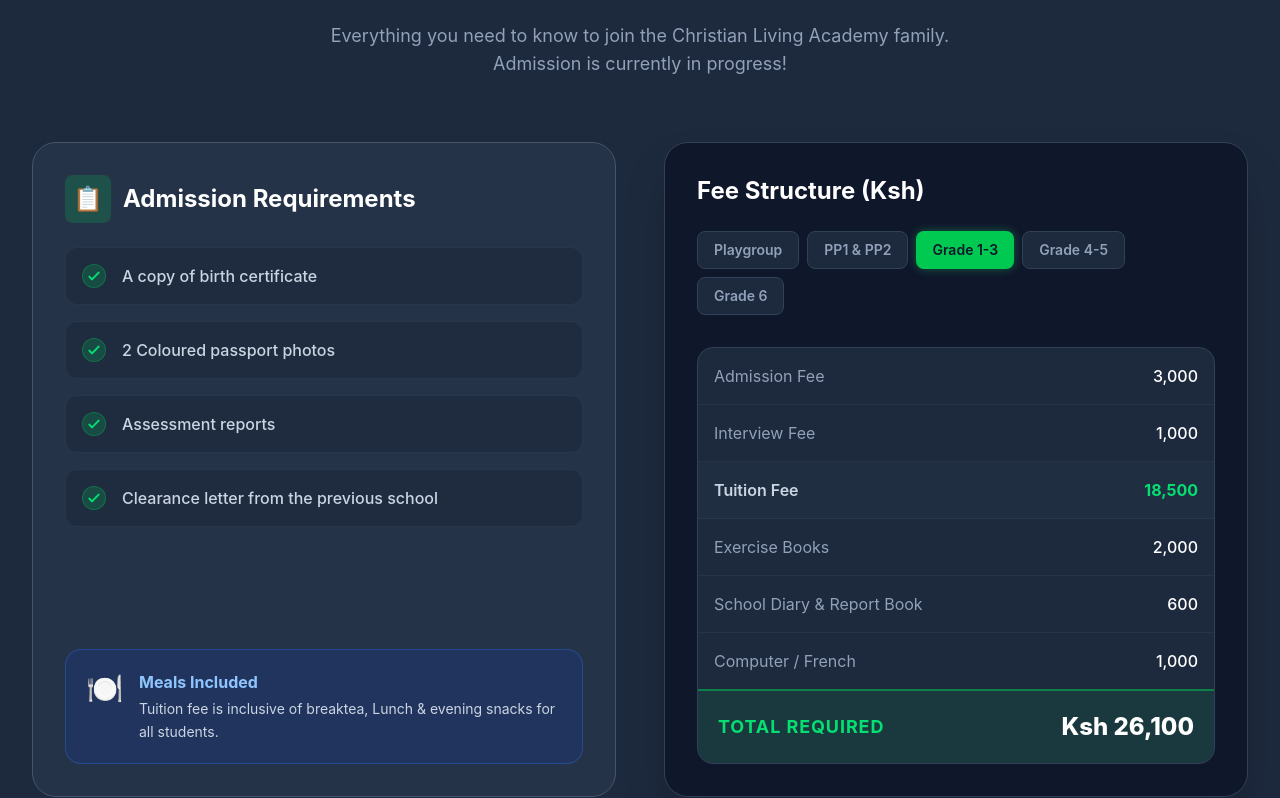
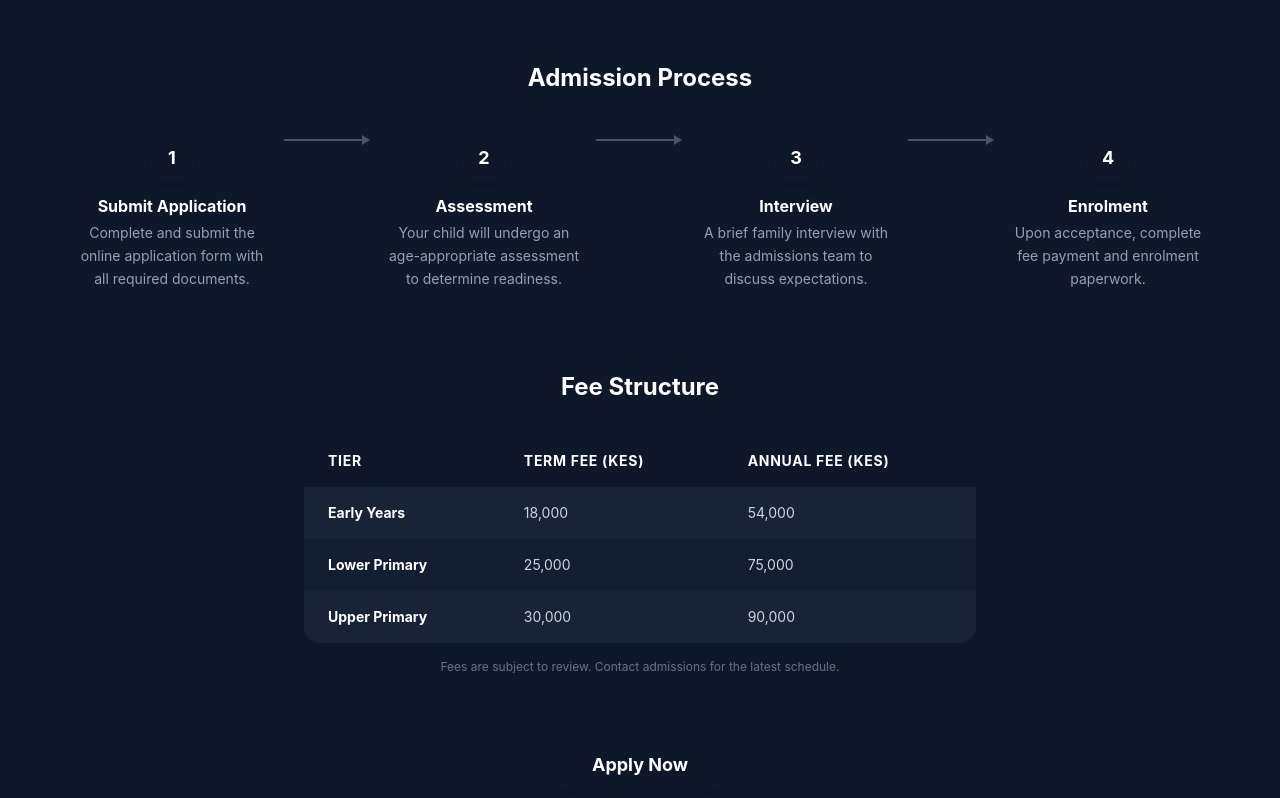
Before and after one commit to Jakegak/cla-website, a React (Vite) app: page / in a window 1280 px wide. Shown: the part 4822-5620 px from the top of the page. Built offline with nearby package versions, Linux system fonts and the light colour scheme.

Commit message:
feat(admissions): add process stepper, fee table, and Apply Now CTA

```diff
--- a/src/components/AdmissionsAndFees.jsx
+++ b/src/components/AdmissionsAndFees.jsx
@@ -1,255 +1,209 @@
 import { useState } from "react";
-import { motion, AnimatePresence } from "framer-motion";
+import { motion } from "framer-motion";
+import ApplicationModal from "./ApplicationModal";
 
-// Fee data extracted from the brochure
-const feeStructure = {
-  Playgroup: {
-    admission: "3,000",
-    interview: "-",
-    tuition: "15,000",
-    books: "1,200",
-    diary: "200",
-    report: "400",
-    computer: "-",
+const containerVariants = {
+  hidden: { opacity: 0 },
+  visible: {
+    opacity: 1,
+    transition: {
+      staggerChildren: 0.15,
+      delayChildren: 0.1,
     },
-  "PP1 & PP2": {
-    admission: "3,000",
-    interview: "500",
-    tuition: "15,000",
-    books: "1,200",
-    diary: "200",
-    report: "400",
-    computer: "-",
-  },
-  "Grade 1-3": {
-    admission: "3,000",
-    interview: "1,000",
-    tuition: "18,500",
-    books: "2,000",
-    diary: "200",
-    report: "400",
-    computer: "1,000",
-  },
-  "Grade 4-5": {
-    admission: "3,000",
-    interview: "1,000",
-    tuition: "20,000",
-    books: "2,500",
-    diary: "200",
-    report: "400",
-    computer: "2,000",
-  },
-  "Grade 6": {
-    admission: "3,000",
-    interview: "1,000",
-    tuition: "22,000",
-    books: "2,500",
-    diary: "200",
-    report: "400",
-    computer: "2,000",
   },
 };
 
-// Helper function to turn strings like "15,000" into real numbers, and "-" into 0
-const parseFee = (feeStr) => {
-  if (!feeStr || feeStr === "-") return 0;
-  return parseInt(feeStr.replace(/,/g, ""), 10);
+const childVariants = {
+  hidden: { opacity: 0, y: 30 },
+  visible: {
+    opacity: 1,
+    y: 0,
+    transition: { duration: 0.6, ease: "easeOut" },
+  },
 };
 
+const steps = [
+  {
+    number: 1,
+    title: "Submit Application",
+    description:
+      "Complete and submit the online application form with all required documents.",
+  },
+  {
+    number: 2,
+    title: "Assessment",
+    description:
+      "Your child will undergo an age-appropriate assessment to determine readiness.",
+  },
+  {
+    number: 3,
+    title: "Interview",
+    description:
+      "A brief family interview with the admissions team to discuss expectations.",
+  },
+  {
+    number: 4,
+    title: "Enrolment",
+    description:
+      "Upon acceptance, complete fee payment and enrolment paperwork.",
+  },
+];
+
+const feeTiers = [
+  {
+    tier: "Early Years",
+    termFee: "18,000",
+    annualFee: "54,000",
+  },
+  {
+    tier: "Lower Primary",
+    termFee: "25,000",
+    annualFee: "75,000",
+  },
+  {
+    tier: "Upper Primary",
+    termFee: "30,000",
+    annualFee: "90,000",
+  },
+];
+
 export default function AdmissionsAndFees() {
-  const [selectedGrade, setSelectedGrade] = useState("Grade 1-3");
-  const activeFees = feeStructure[selectedGrade];
-
-  // Calculate the total dynamically based on the selected grade
-  const calculateTotal = (fees) => {
-    return Object.values(fees).reduce((sum, fee) => sum + parseFee(fee), 0);
-  };
-
-  const totalTermFee = calculateTotal(activeFees);
+  const [isModalOpen, setIsModalOpen] = useState(false);
 
   return (
-    <section id="admissions" className="py-24 bg-slate-800 text-slate-200">
-      <div className="max-w-7xl mx-auto px-6 lg:px-8">
-        {/* Header */}
-        <div className="text-center mb-16">
+    <div className="py-24 bg-slate-900">
+      <motion.div
+        variants={containerVariants}
+        initial="hidden"
+        whileInView="visible"
+        viewport={{ once: true, margin: "-100px" }}
+        className="max-w-7xl mx-auto px-6 lg:px-8"
+      >
+        {/* Section Heading */}
+        <motion.div variants={childVariants} className="text-center mb-16">
           <h2 className="text-3xl md:text-5xl font-bold text-white mb-4">
-            Admissions & Fees
+            Admissions
           </h2>
-          <div className="w-24 h-1 bg-green-500 mx-auto rounded-full mb-6"></div>
-          <p className="text-lg text-slate-400 max-w-2xl mx-auto">
-            Everything you need to know to join the Christian Living Academy
-            family. Admission is currently in progress!
+          <div className="w-24 h-1 bg-cla-gold mx-auto rounded-full" />
+        </motion.div>
+
+        {/* 4-Step Process Stepper */}
+        <motion.div variants={childVariants} className="mb-20">
+          <h3 className="text-xl md:text-2xl font-bold text-white text-center mb-10">
+            Admission Process
+          </h3>
+          <div className="flex flex-col md:flex-row items-start md:items-center justify-center gap-4 md:gap-0">
+            {steps.map((step, index) => (
+              <div key={step.number} className="flex flex-col md:flex-row items-center md:items-start w-full md:w-auto">
+                {/* Step Card */}
+                <div className="flex flex-row md:flex-col items-center md:items-center gap-4 md:gap-3 w-full md:w-48">
+                  {/* Numbered Circle */}
+                  <div className="flex-shrink-0 w-12 h-12 rounded-full bg-cla-purple text-white flex items-center justify-center text-lg font-bold shadow-lg shadow-cla-purple/25">
+                    {step.number}
+                  </div>
+                  {/* Text */}
+                  <div className="md:text-center">
+                    <p className="text-white font-bold text-sm md:text-base">
+                      {step.title}
                     </p>
-        </div>
-
-        <div className="grid grid-cols-1 lg:grid-cols-2 gap-12">
-          {/* Left Column: Admission Requirements */}
-          <motion.div
-            initial={{ opacity: 0, x: -30 }}
-            whileInView={{ opacity: 1, x: 0 }}
-            viewport={{ once: true }}
-            className="bg-slate-700/40 p-8 rounded-3xl border border-slate-600 flex flex-col h-full"
-          >
-            <h3 className="text-2xl font-bold text-white mb-6 flex items-center gap-3">
-              <span className="p-2 bg-green-500/20 text-green-400 rounded-lg">
-                📋
-              </span>
-              Admission Requirements
-            </h3>
-            <ul className="space-y-4 mb-8 flex-grow">
-              {[
-                "A copy of birth certificate",
-                "2 Coloured passport photos",
-                "Assessment reports",
-                "Clearance letter from the previous school",
-              ].map((req, index) => (
-                <motion.li
-                  key={index}
-                  initial={{ opacity: 0, y: 10 }}
-                  whileInView={{ opacity: 1, y: 0 }}
-                  transition={{ delay: index * 0.1 }}
-                  className="flex items-center gap-4 bg-slate-800/60 p-4 rounded-xl border border-slate-700/50"
-                >
-                  <div className="w-6 h-6 rounded-full bg-green-500/20 flex items-center justify-center flex-shrink-0 border border-green-500/30">
-                    <svg
-                      className="w-4 h-4 text-green-400"
-                      fill="none"
-                      viewBox="0 0 24 24"
-                      stroke="currentColor"
-                    >
-                      <path
-                        strokeLinecap="round"
-                        strokeLinejoin="round"
-                        strokeWidth={3}
-                        d="M5 13l4 4L19 7"
-                      />
-                    </svg>
-                  </div>
-                  <span className="text-slate-300 font-medium">{req}</span>
-                </motion.li>
-              ))}
-            </ul>
-
-            {/* Note about Meals */}
-            <div className="bg-blue-900/30 border border-blue-500/30 p-5 rounded-2xl flex gap-4 items-start mt-auto">
-              <span className="text-3xl">🍽️</span>
-              <div>
-                <h4 className="text-blue-300 font-bold mb-1">Meals Included</h4>
-                <p className="text-slate-300 text-sm leading-relaxed">
-                  Tuition fee is inclusive of breaktea, Lunch & evening snacks
-                  for all students.
+                    <p className="text-slate-400 text-xs md:text-sm mt-1 leading-relaxed">
+                      {step.description}
                     </p>
                   </div>
                 </div>
+
+                {/* Connector Line / Arrow */}
+                {index < steps.length - 1 && (
+                  <>
+                    {/* Horizontal connector — hidden on mobile */}
+                    <div className="hidden md:flex items-center mx-4 flex-shrink-0">
+                      <div className="w-12 lg:w-20 h-0.5 bg-slate-600" />
+                      <svg
+                        width="12"
+                        height="12"
+                        viewBox="0 0 12 12"
+                        fill="none"
+                        xmlns="http://www.w3.org/2000/svg"
+                        aria-hidden="true"
+                        className="flex-shrink-0 -ml-1"
+                      >
+                        <path d="M2 1L10 6L2 11" fill="#475569" />
+                      </svg>
+                    </div>
+                    {/* Vertical connector — visible only on mobile */}
+                    <div className="flex md:hidden items-center justify-center w-12 py-2">
+                      <div className="w-0.5 h-8 bg-slate-600" />
+                    </div>
+                  </>
+                )}
+              </div>
+            ))}
+          </div>
         </motion.div>
 
-          {/* Right Column: Fee Structure Calculator */}
-          <motion.div
-            initial={{ opacity: 0, x: 30 }}
-            whileInView={{ opacity: 1, x: 0 }}
-            viewport={{ once: true }}
-            className="bg-slate-900 p-8 rounded-3xl border border-slate-700 shadow-2xl flex flex-col h-full"
+        {/* Fee Table */}
+        <motion.div variants={childVariants} className="mb-16">
+          <h3 className="text-xl md:text-2xl font-bold text-white text-center mb-8">
+            Fee Structure
+          </h3>
+          <div className="overflow-x-auto">
+            <table className="w-full max-w-2xl mx-auto border-collapse rounded-2xl overflow-hidden">
+              <thead>
+                <tr className="bg-cla-purple text-white">
+                  <th className="px-6 py-4 text-left text-sm font-bold uppercase tracking-wider">
+                    Tier
+                  </th>
+                  <th className="px-6 py-4 text-left text-sm font-bold uppercase tracking-wider">
+                    Term Fee (KES)
+                  </th>
+                  <th className="px-6 py-4 text-left text-sm font-bold uppercase tracking-wider">
+                    Annual Fee (KES)
+                  </th>
+                </tr>
+              </thead>
+              <tbody>
+                {feeTiers.map((row, index) => (
+                  <tr
+                    key={row.tier}
+                    className={index % 2 === 0 ? "bg-slate-800/70" : "bg-slate-800/40"}
                   >
-            <h3 className="text-2xl font-bold text-white mb-6">
-              Fee Structure (Ksh)
-            </h3>
+                    <td className="px-6 py-4 text-white font-bold text-sm">
+                      {row.tier}
+                    </td>
+                    <td className="px-6 py-4 text-slate-300 text-sm">
+                      {row.termFee}
+                    </td>
+                    <td className="px-6 py-4 text-slate-300 text-sm">
+                      {row.annualFee}
+                    </td>
+                  </tr>
+                ))}
+              </tbody>
+            </table>
+          </div>
+          <p className="text-slate-500 text-xs text-center mt-4">
+            Fees are subject to review. Contact admissions for the latest schedule.
+          </p>
+        </motion.div>
 
-            {/* Grade Selector Pills */}
-            <div className="flex flex-wrap gap-2 mb-8">
-              {Object.keys(feeStructure).map((grade) => (
-                <button
-                  key={grade}
-                  onClick={() => setSelectedGrade(grade)}
-                  className={`px-4 py-2 rounded-lg font-semibold text-sm transition-all duration-300 ${
-                    selectedGrade === grade
-                      ? "bg-green-500 text-slate-900 shadow-[0_0_10px_rgba(34,197,94,0.4)]"
-                      : "bg-slate-800 text-slate-400 hover:bg-slate-700 border border-slate-700"
-                  }`}
+        {/* Apply Now CTA */}
+        <motion.div variants={childVariants} className="text-center">
+          <motion.button
+            whileHover={{ scale: 1.05 }}
+            whileTap={{ scale: 0.95 }}
+            onClick={() => setIsModalOpen(true)}
+            className="bg-cla-purple text-white rounded-lg px-8 py-3 font-bold text-lg shadow-lg shadow-cla-purple/25 transition-colors hover:brightness-110"
           >
-                  {grade}
-                </button>
-              ))}
+            Apply Now
+          </motion.button>
+        </motion.div>
+      </motion.div>
+
+      {/* Local ApplicationModal instance */}
+      <ApplicationModal
+        isOpen={isModalOpen}
+        onClose={() => setIsModalOpen(false)}
+      />
     </div>
-
-            {/* Dynamic Fee Details */}
-            <div className="bg-slate-800 rounded-2xl overflow-hidden border border-slate-700 flex flex-col">
-              <AnimatePresence mode="wait">
-                <motion.div
-                  key={selectedGrade}
-                  initial={{ opacity: 0, y: 10 }}
-                  animate={{ opacity: 1, y: 0 }}
-                  exit={{ opacity: 0, y: -10 }}
-                  transition={{ duration: 0.3 }}
-                  className="flex flex-col h-full"
-                >
-                  <div className="divide-y divide-slate-700/50 flex-grow">
-                    {/* Individual Fee Rows */}
-                    <div className="flex justify-between p-4 hover:bg-slate-700/30 transition-colors">
-                      <span className="text-slate-400">Admission Fee</span>
-                      <span className="text-white font-medium">
-                        {activeFees.admission}
-                      </span>
-                    </div>
-                    {activeFees.interview !== "-" && (
-                      <div className="flex justify-between p-4 hover:bg-slate-700/30 transition-colors">
-                        <span className="text-slate-400">Interview Fee</span>
-                        <span className="text-white font-medium">
-                          {activeFees.interview}
-                        </span>
-                      </div>
-                    )}
-                    <div className="flex justify-between p-4 bg-slate-700/20 hover:bg-slate-700/40 transition-colors">
-                      <span className="text-slate-300 font-semibold">
-                        Tuition Fee
-                      </span>
-                      <span className="text-green-400 font-bold">
-                        {activeFees.tuition}
-                      </span>
-                    </div>
-                    <div className="flex justify-between p-4 hover:bg-slate-700/30 transition-colors">
-                      <span className="text-slate-400">Exercise Books</span>
-                      <span className="text-white font-medium">
-                        {activeFees.books}
-                      </span>
-                    </div>
-                    <div className="flex justify-between p-4 hover:bg-slate-700/30 transition-colors">
-                      <span className="text-slate-400">
-                        School Diary & Report Book
-                      </span>
-                      <span className="text-white font-medium">
-                        {parseFee(activeFees.diary) +
-                          parseFee(activeFees.report)}
-                      </span>
-                    </div>
-                    {activeFees.computer !== "-" && (
-                      <div className="flex justify-between p-4 hover:bg-slate-700/30 transition-colors">
-                        <span className="text-slate-400">
-                          Computer / French
-                        </span>
-                        <span className="text-white font-medium">
-                          {activeFees.computer}
-                        </span>
-                      </div>
-                    )}
-                  </div>
-
-                  {/* TOTAL ROW */}
-                  <div className="bg-green-500/10 border-t-2 border-green-500/50 p-5 mt-auto">
-                    <div className="flex justify-between items-center">
-                      <span className="text-green-400 font-bold text-lg uppercase tracking-wider">
-                        Total Required
-                      </span>
-                      <span className="text-white font-extrabold text-2xl">
-                        Ksh {totalTermFee.toLocaleString()}
-                      </span>
-                    </div>
-                  </div>
-                </motion.div>
-              </AnimatePresence>
-            </div>
-          </motion.div>
-        </div>
-      </div>
-    </section>
   );
 }
```
Also changed, not shown: 2 other files (tests, documents, lock files or other folders). Lines whose indentation alone changed are shown as unchanged.
